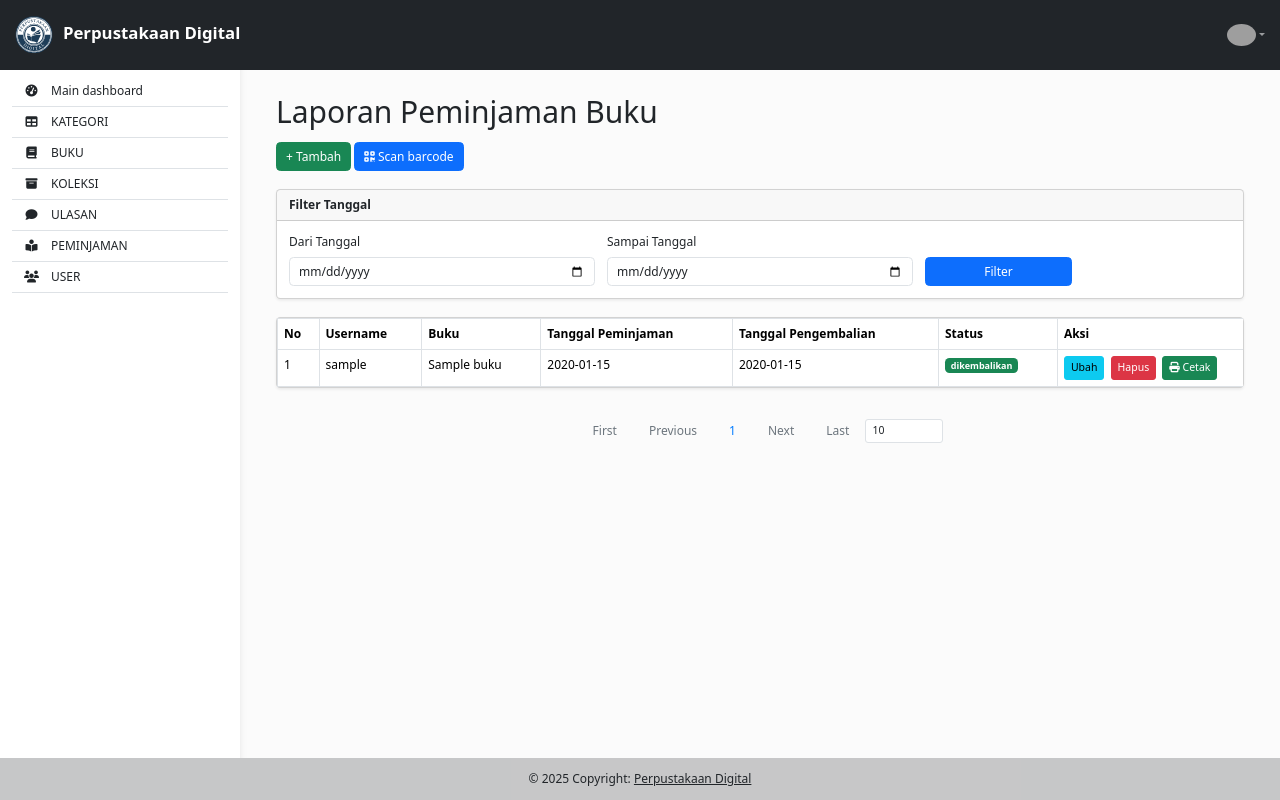
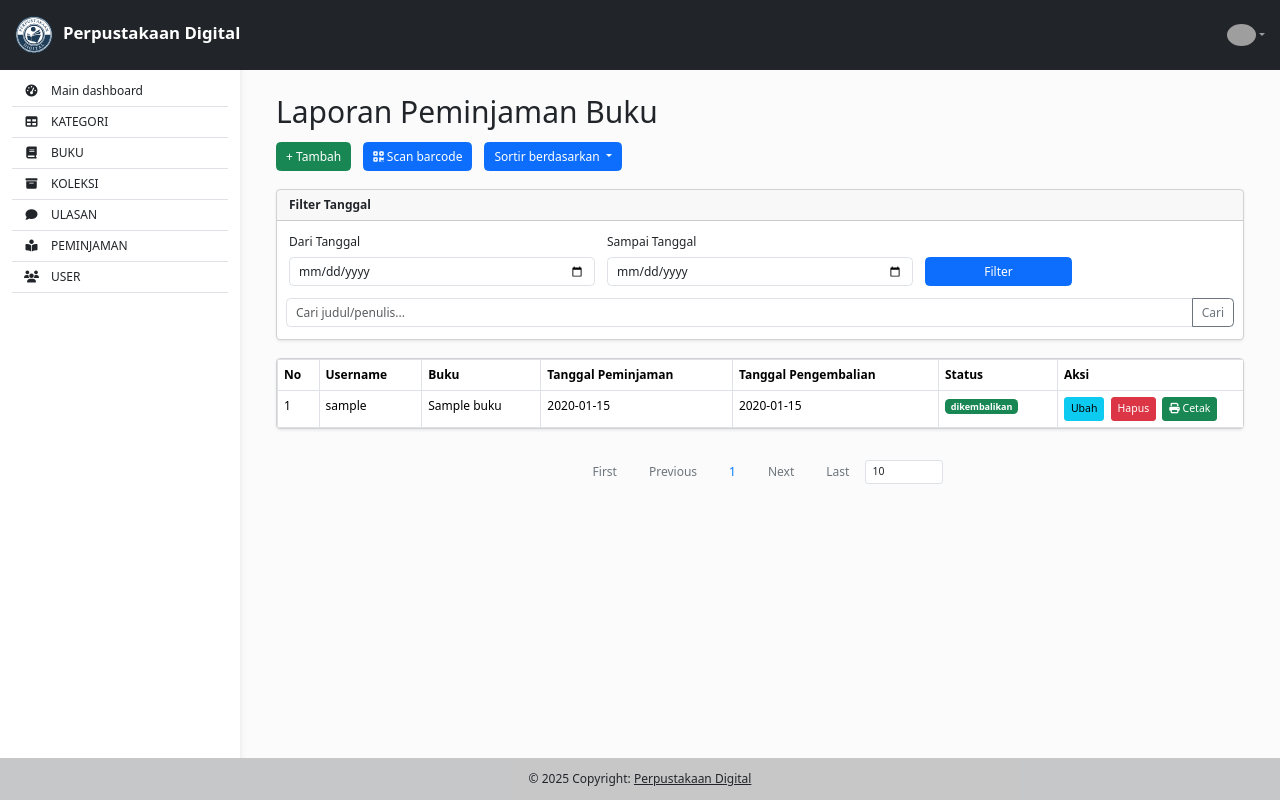
Before and after one commit to tresnarihermana/ProjectPerpustakaanDigital, a PHP site: page /admin/peminjaman.php in a window 1280 px wide. Run offline with PHP 8.4, Linux system fonts and the light colour scheme; the visitor is signed in with stand-in values (Sample User, id 1); tables that the repository leaves empty hold one stand-in row (values such as "Sample post"); grey boxes are pictures that could not be loaded.

Commit message:
tambah fitur pencarian dan sortir

```diff
--- a/admin/peminjaman.php
+++ b/admin/peminjaman.php
@@ -9,10 +9,21 @@ $dari = isset($_GET['tgl_dari']) ? $_GET['tgl_dari'] : '';
 $sampai = isset($_GET['tgl_sampai']) ? $_GET['tgl_sampai'] : '';
 $rows_per_page = isset($_GET['rows_per_page']) ? (int) $_GET['rows_per_page'] : 10; // Default 10 rows per page
 $page = isset($_GET['page']) ? (int) $_GET['page'] : 1; // Default to page 1 if not set
+$order = isset($_GET['order']) ? mysqli_real_escape_string($koneksi, $_GET['order']) : 'PeminjamanID DESC';
+$search = isset($_GET['search']) ? mysqli_real_escape_string($koneksi, $_GET['search']) : '';
+$conditions = [];
 
-$where = '';
-if ($dari && $sampai) {
-    $where = "WHERE peminjaman.TanggalPeminjaman BETWEEN '$dari' AND '$sampai'";
+if (!empty($search)) {
+    $conditions[] = "(Judul LIKE '%$search%' OR Penulis LIKE '%$search%')";
+}
+
+if (!empty($dari) && !empty($sampai)) {
+    $conditions[] = "peminjaman.TanggalPeminjaman BETWEEN '$dari' AND '$sampai'";
+}
+
+$where_sql = '';
+if (!empty($conditions)) {
+    $where_sql = 'WHERE ' . implode(' AND ', $conditions); // Gunakan AND atau OR sesuai kebutuhan logika
 }
 
 // Get the total number of rows
@@ -21,8 +32,9 @@ $total_query = mysqli_query($koneksi, "
     FROM peminjaman
     JOIN user ON peminjaman.UserID = user.UserID
     JOIN buku ON peminjaman.BukuID = buku.BukuID
-    $where
+    $where_sql
 ") or die("Query gagal: " . mysqli_error($koneksi));
+
 $total_rows = mysqli_fetch_assoc($total_query)['total'];
 $total_pages = ceil($total_rows / $rows_per_page);
 
@@ -41,10 +53,11 @@ $query = mysqli_query($koneksi, "
     FROM peminjaman
     JOIN user ON peminjaman.UserID = user.UserID
     JOIN buku ON peminjaman.BukuID = buku.BukuID
-    $where
-    ORDER BY peminjaman.TanggalPeminjaman DESC
+    $where_sql
+    ORDER BY $order
     LIMIT $rows_per_page OFFSET $offset
 ") or die("Query gagal: " . mysqli_error($koneksi));
+
 ?>
 
 <!-- Pagination and Filter Form -->
@@ -56,9 +69,23 @@ $query = mysqli_query($koneksi, "
 
 <div class="mx-5 mt-4">
   <h1 class="mb-3">Laporan Peminjaman Buku</h1>
-  <a href="peminjaman-add.php" class="btn btn-success mb-4">+ Tambah</a>
-  <a href="scan-barcode.php" class="btn btn-primary mb-4"><i class="fa-solid fa-qrcode"></i> Scan barcode</a>
-
+  <div class="d-flex">
+  <a href="peminjaman-add.php" class="btn btn-success mb-4 ">+ Tambah</a>
+  <a href="scan-barcode.php" class="btn btn-primary mb-4 ms-3"><i class="fa-solid fa-qrcode"></i> Scan barcode</a>
+    <div class="dropdown ms-3">
+  <button class="btn btn-primary dropdown-toggle" type="button" data-bs-toggle="dropdown" aria-expanded="false">
+    Sortir berdasarkan
+  </button>
+  <ul class="dropdown-menu">
+    <li><a class="dropdown-item" href="?order=PeminjamanID DESC&rows_per_page=<?= $rows_per_page ?>">Terbaru</a></li>
+    <li><a class="dropdown-item" href="?order=PeminjamanID ASC&rows_per_page=<?= $rows_per_page ?>">Terlama</a></li>
+    <li><a class="dropdown-item" href="?order=Judul ASC&rows_per_page=<?= $rows_per_page ?>">Judul (A-Z)</a></li>
+    <li><a class="dropdown-item" href="?order=Judul DESC&rows_per_page=<?= $rows_per_page ?>">Judul (Z-A)</a></li>
+    <li><a class="dropdown-item" href="?order=StatusPeminjaman DESC&rows_per_page=<?= $rows_per_page ?>">Dipinjam</a></li>
+    <li><a class="dropdown-item" href="?order=StatusPeminjaman ASC&rows_per_page=<?= $rows_per_page ?>">Dikembalikan</a></li>
+  </ul>
+</div>
+  </div>
   <!-- Filter Form -->
   <div class="card shadow-sm mb-4">
     <div class="card-header fw-bold">Filter Tanggal</div>
@@ -75,6 +102,7 @@ $query = mysqli_query($koneksi, "
           </div>
           <div class="col-md-2">
             <button type="submit" class="btn btn-primary w-100">Filter</button>
+
           </div>
           <?php if ($dari && $sampai): ?>
             <div class="col-md-2">
@@ -84,6 +112,21 @@ $query = mysqli_query($koneksi, "
         </div>
       </form>
     </div>
+    <div class="container-fluid">
+  <form class="d-flex mb-3" method="get" action="">
+    <input type="hidden" name="rows_per_page" value="<?= $rows_per_page ?>">
+    <div class="input-group">
+      <input
+        class="form-control"
+        type="search"
+        name="search"
+        placeholder="Cari judul/penulis..."
+        value="<?= isset($_GET['search']) ? htmlspecialchars($_GET['search']) : '' ?>"
+      >
+      <button class="btn btn-outline-secondary" type="submit">Cari</button>
+    </div>
+  </form>
+</div>
   </div>
 
   <?php if ($dari && $sampai): ?>
@@ -225,15 +268,15 @@ if ($end_page - $start_page + 1 < $visible_limit) {
 }
 ?>
   <div class="pagination-minimal">
-    <a href="?page=1&rows_per_page=<?= $rows_per_page ?>" class="page-link">First</a>
-    <a href="?page=<?= max(1, $page - 1) ?>&rows_per_page=<?= $rows_per_page ?>" class="page-link">Previous</a>
+    <a href="?page=1&rows_per_page=<?= $rows_per_page ?>&search=<?=$search?>" class="page-link">First</a>
+    <a href="?page=<?= max(1, $page - 1) ?>&rows_per_page=<?= $rows_per_page ?>&search=<?=$search?>" class="page-link">Previous</a>
 
     <?php for ($i = $start_page; $i <= $end_page; $i++): ?>
-      <a href="?page=<?= $i ?>&rows_per_page=<?= $rows_per_page ?>" class="page-link <?= ($i == $page) ? 'active' : '' ?>"><?= $i ?></a>
+      <a href="?page=<?= $i ?>&rows_per_page=<?= $rows_per_page ?>&search=<?=$search?>" class="page-link <?= ($i == $page) ? 'active' : '' ?>"><?= $i ?></a>
     <?php endfor; ?>
 
-    <a href="?page=<?= min($total_pages, $page + 1) ?>&rows_per_page=<?= $rows_per_page ?>" class="page-link">Next</a>
-    <a href="?page=<?= $total_pages ?>&rows_per_page=<?= $rows_per_page ?>" class="page-link">Last</a>
+    <a href="?page=<?= min($total_pages, $page + 1) ?>&rows_per_page=<?= $rows_per_page ?>&search=<?=$search?>" class="page-link">Next</a>
+    <a href="?page=<?= $total_pages ?>&rows_per_page=<?= $rows_per_page ?>&search=<?=$search?>" class="page-link">Last</a>
     <form action="" method="get">
       <input type="number" name="rows_per_page" class="form-control form-control-sm" value="<?= $rows_per_page ?>" min="10" max="100">
     </form>
```
